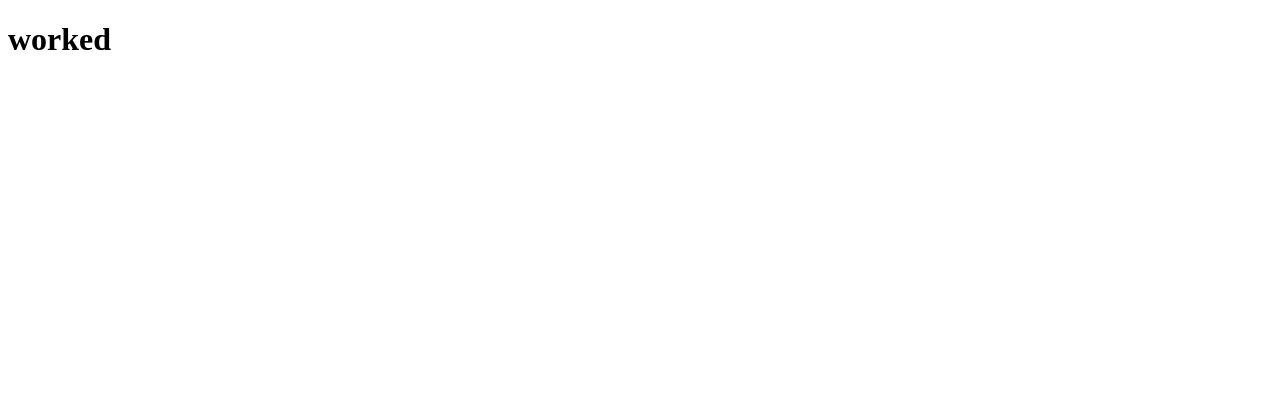
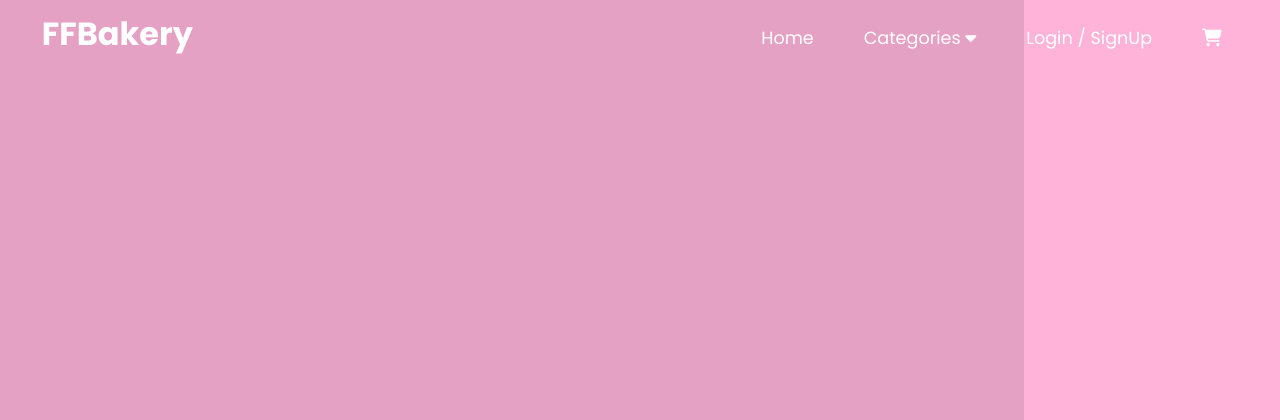
Before and after one commit to AmitBisht-ctrl/FFBakery, a Django app: page / in a window 1280 px wide. Before the commit the part shown is almost empty. Shown: the top 420 px of the page. Run offline with Django 3.2, Linux system fonts and the light colour scheme; some libraries are stand-ins or nearby versions.

Commit message:
Navbar completed

```diff
--- a/FFBakery/settings.py
+++ b/FFBakery/settings.py
@@ -126,3 +126,7 @@ STATIC_URL = '/static/'
 DEFAULT_AUTO_FIELD = 'django.db.models.BigAutoField'
 
 STATIC_ROOT = os.path.join(BASE_DIR, 'staticfiles')
+
+STATICFILES_DIRS = (
+    os.path.join(BASE_DIR,'static'),
+)
--- /dev/null
+++ b/shop/templates/Login.html
@@ -0,0 +1 @@
+{% extends 'base.html' %}
--- /dev/null
+++ b/shop/templates/about.html
@@ -0,0 +1 @@
+{% extends 'base.html' %}
--- a/shop/templates/base.html
+++ b/shop/templates/base.html
@@ -1,12 +1,65 @@
 <!DOCTYPE html>
 <html lang="en">
+
 <head>
     <meta charset="UTF-8">
     <meta http-equiv="X-UA-Compatible" content="IE=edge">
     <meta name="viewport" content="width=device-width, initial-scale=1.0">
-    <title>Document</title>
+    <title>{% block title %}{% endblock title %}</title>
+
+    <!-- Fonts awesome cdn -->
+    <script src="https://kit.fontawesome.com/d4c395f981.js" crossorigin="anonymous"></script>
+
+    <!--CSS HERE-->
+    {% load static %}
+    <link rel="stylesheet" href="{% static 'css/baseStyle.css' %}">
+
+    {% block css %}{% endblock css %}
+
 </head>
+
 <body>
-    <h1>worked</h1>
+    <!--Navbar starts HERE-->
+    <header>
+        <nav>
+            <div class="bg"></div>
+
+            <div class="logo"><a href="">FFBakery</a></div>
+
+            <ul class="nav-items">
+
+                <li class="item active">
+                    <a href="{% url 'home' %}">Home</a>
+                </li>
+
+                <li class="item drop-down">
+                    <a>Categories
+                    <i class="fas fa-caret-down"></i>
+                    </a>
+                    <ul class="nav-list">
+                        <li><a href="">Cakes</a></li>
+                        <li><a href="">Cookies</a></li>
+                        <li><a href="">Cup Cakes</a></li>
+                        <li><a href="">Jar Cakes</a></li>
+                        <li><a href="">Tea Cakes</a></li>
+                    </ul>
+                </li>
+                <li class="item"><a href="{% url 'Login' %}">Login / SignUp</a></li>
+                <li><a href="#"><i class="fas fa-shopping-cart"></i></a></li>
+            </ul>
+        </nav>
+    </header>
+    <!--Navbar ends HERE-->
+
+
+    <!--Content  HERE-->
+    {% block content %}{% endblock content %}
+
+
+
+    <!--JS HERE-->
+    {% block js %}{% endblock js %}
+
 </body>
+
 </html>
--- /dev/null
+++ b/shop/templates/category.html
@@ -0,0 +1 @@
+{% extends 'base.html' %}
--- /dev/null
+++ b/shop/templates/contact.html
@@ -0,0 +1 @@
+{% extends 'base.html' %}
--- a/shop/templates/home.html
+++ b/shop/templates/home.html
@@ -1 +1,9 @@
 {% extends 'base.html' %}
+
+{% block title %}FFBakery{% endblock title %}
+
+{% load static %}
+
+{% block css %}
+    <link rel="stylesheet" href="{% static 'style.css' %}">
+{% endblock css %}
--- a/shop/urls.py
+++ b/shop/urls.py
@@ -1,6 +1,10 @@
 from django.urls import path
-from shop.views import home
+from shop.views import *
 
 urlpatterns = [
     path('', home, name='home'),
+    path('contact/', contact, name='contact'),
+    path('about/', about, name='about'),
+    path('category/', category, name='category'),
+    path('login/', Login, name='Login'),
 ]
--- a/shop/views.py
+++ b/shop/views.py
@@ -3,3 +3,15 @@ from django.shortcuts import render
 # Create your views here.
 def home(request):
     return render(request, 'home.html')
+
+def contact(request):
+    return render(request, 'contact.html')
+
+def about(request):
+    return render(request, 'about.html')
+
+def category(request):
+    return render(request, 'category.html')
+
+def Login(request):
+    return render(request, 'Login.html')
--- /dev/null
+++ b/static/css/baseStyle.css
@@ -0,0 +1,147 @@
+@import url('https://fonts.googleapis.com/css2?family=Poppins:wght@200;300;400;500;600;700&display=swap');
+
+*{
+    margin: 0;
+    padding: 0;
+    box-sizing: border-box;
+    font-family: Poppins, sans-serif;
+    color: #fff;
+    user-select: none;
+}
+
+/* test */
+
+body{
+    background-color: #ffb3d9;
+}
+
+body::before{
+    content: '';
+    position: absolute;
+    top: 0;
+    bottom: 0;
+    height: 100%;
+    width: 80%;
+    background-color: rgba(0,0,0,0.1);
+}
+/* test */
+
+/* General */
+
+a{
+    text-decoration: none;
+    cursor: pointer;
+}
+
+ul{
+    list-style: none;
+}
+
+/* General Ends */
+
+nav{
+    position: relative;
+    background: #ffb3d9;
+    height: 4rem;
+}
+
+.bg::before{
+    content: '';
+    position: absolute;
+    top: 0;
+    bottom: 0;
+    height: 100%;
+    width: 80%;
+    background-color: rgba(0,0,0,0.1);
+}
+
+
+
+.logo{
+    position: absolute;
+    top: 0;
+    left: 1.5ch;
+
+    margin: 0.5ch 0.5ch 4ch 0.5ch;
+
+    font-size: 2rem;
+    font-weight: 700;
+    color: #fff;
+    height: 100%;
+
+    transition: .3s ease;
+}
+
+.logo:hover{
+    transform: scale(1.1);
+}
+
+
+.nav-items{
+    position: absolute;
+    right: 0;
+    top: 0;
+
+    margin: 0.5ch 3ch 0.5ch auto;
+
+    height: 100%;
+    display: flex;
+    align-items: center;
+
+    font-weight: 400;
+    font-size: 1.1rem;
+}
+
+.nav-items .nav-list{
+    display: none;
+    visibility: none;
+
+}
+
+.nav-items li{
+    margin: auto 5px;
+    height: 100%;
+
+    display: flex;
+    align-items: center;
+}
+
+.nav-items li a{
+
+    width: 100%;
+    border-radius: 20px;
+    padding: 5px 20px;
+}
+
+.nav-items li a:hover,
+.nav-items a:hover i{
+    background: #fff;
+    color: #000;
+}
+
+.nav-items .drop-down{
+    position: relative;
+}
+
+
+.nav-items .drop-down:hover ul{
+    visibility: visible;
+    display: block;
+
+    position: absolute;
+    top: 100%;
+    left: 0;
+
+    border-radius: 5%;
+    background: #ff80bf;
+}
+
+.nav-items .drop-down ul li:first-child
+{
+    padding-top: 10px;
+}
+
+.nav-items .drop-down ul li:last-child
+{
+    padding-bottom: 10px;
+}
```
